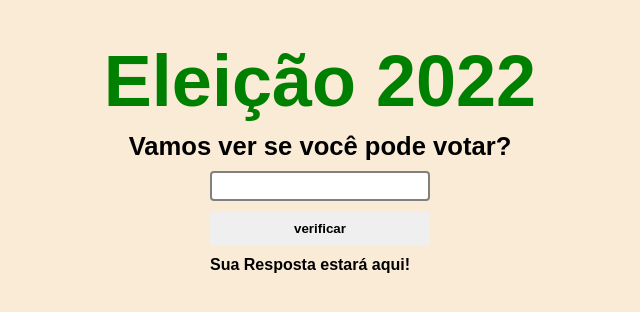
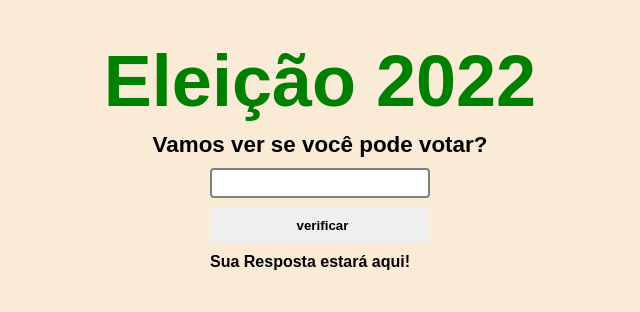
Before and after one commit to MiguelSperle/Projeto-Eleicao, a plain HTML site: page index.html in a window 1280 px wide. Shown: the whole page, without its empty margins (320-960 px from the left). Drawn offline with Linux system fonts and the light colour scheme.

Commit message:
Update style.css

```diff
--- a/style.css
+++ b/style.css
@@ -36,7 +36,7 @@ body {
 
 .container-titulo p {
     font-weight: 700;
-    font-size: 1.6rem;
+    font-size: 1.4rem;
 }
 
 .container-input {
@@ -52,6 +52,7 @@ input {
    border: none;
    border: 2px solid gray;
    cursor: pointer;
+   padding-left: 5px;
 }
 
 
```
